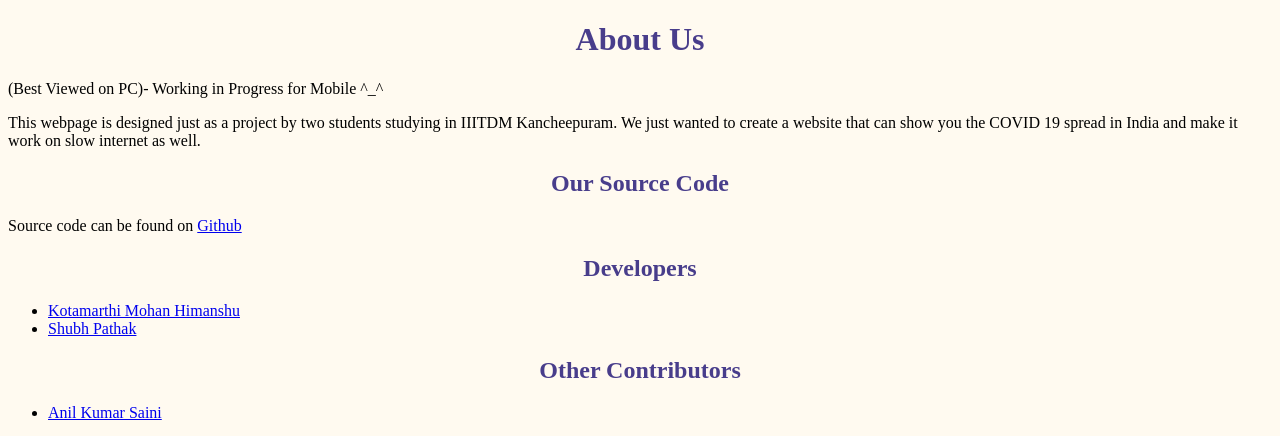
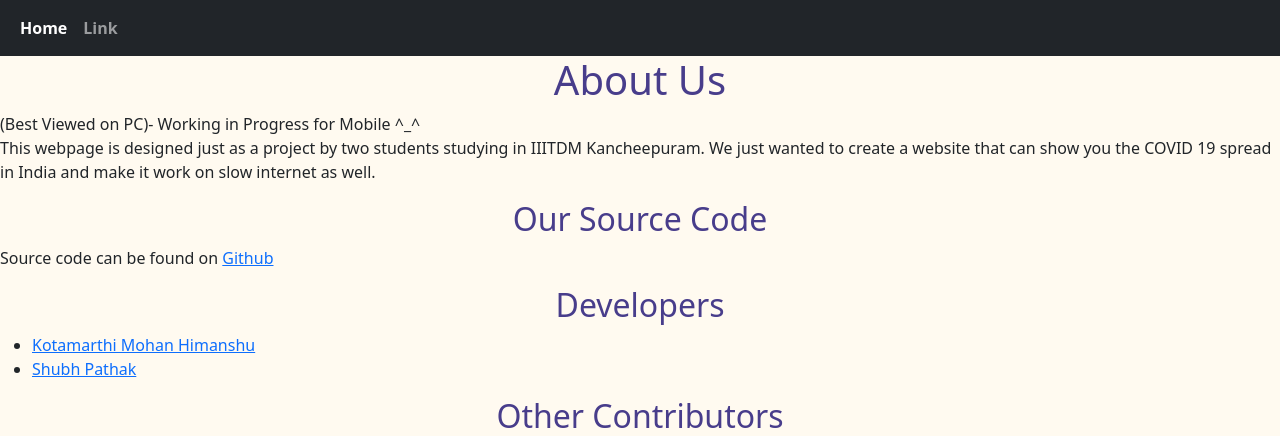
Before and after one commit to anonshubh/covid19-india, a Django app: page /about/ in a window 1280 px wide. Shown: the top 436 px of the page. Run offline with Django 3.2, Linux system fonts and the light colour scheme.

Commit message:
Added NavBar

```diff
--- a/templates/base.html
+++ b/templates/base.html
@@ -1,16 +1,50 @@
 {% load static %}
-<!DOCTYPE html>
+<!doctype html>
 <html lang="en">
+    <head>
+    <!-- Required meta tags -->
+    <meta charset="utf-8">
+    <meta name="viewport" content="width=device-width, initial-scale=1">
 
-<head>
-    <meta charset="UTF-8">
-    <meta name="viewport" content="width=device-width, initial-scale=1.0">
+    <!-- Bootstrap CSS -->
+    <link href="https://cdn.jsdelivr.net/npm/bootstrap@5.0.0-beta3/dist/css/bootstrap.min.css" rel="stylesheet" integrity="sha384-eOJMYsd53ii+scO/bJGFsiCZc+5NDVN2yr8+0RDqr0Ql0h+rP48ckxlpbzKgwra6" crossorigin="anonymous">
+
+    <link rel="stylesheet" type="text/css" href="{% static 'css/style.css' %}">
     <title>{% block title %}India's fight against COVID-19{% endblock %}</title>
-    <link rel="stylesheet" type="text/css" href="{% static 'css/style.css' %}">
-</head>
+  </head>
+  <body>
 
-<body>
+    <nav class="navbar navbar-expand-lg navbar-dark bg-dark">
+        <div class="container-fluid">
+          <!-- <a class="navbar-brand" href="#">Navbar</a> -->
+          <button class="navbar-toggler" type="button" data-bs-toggle="collapse" data-bs-target="#navbarSupportedContent" aria-controls="navbarSupportedContent" aria-expanded="false" aria-label="Toggle navigation">
+            <span class="navbar-toggler-icon"></span>
+          </button>
+          <div class="collapse navbar-collapse" id="navbarSupportedContent">
+            <ul class="navbar-nav me-auto mb-2 mb-lg-0">
+              <li class="nav-item">
+                <a class="nav-link active" aria-current="page" href="#">Home</a>
+              </li>
+              <li class="nav-item">
+                <a class="nav-link" href="#">Link</a>
+              </li>
+          </div>
+        </div>
+      </nav>
+
     {% block content %}{% endblock %}
+
+    <!-- Optional JavaScript; choose one of the two! -->
+
+    <!-- Option 1: Bootstrap Bundle with Popper -->
+    <script src="https://cdn.jsdelivr.net/npm/bootstrap@5.0.0-beta3/dist/js/bootstrap.bundle.min.js" integrity="sha384-JEW9xMcG8R+pH31jmWH6WWP0WintQrMb4s7ZOdauHnUtxwoG2vI5DkLtS3qm9Ekf" crossorigin="anonymous"></script>
+
+    <!-- Option 2: Separate Popper and Bootstrap JS -->
+    <!--
+    <script src="https://cdn.jsdelivr.net/npm/@popperjs/core@2.9.1/dist/umd/popper.min.js" integrity="sha384-SR1sx49pcuLnqZUnnPwx6FCym0wLsk5JZuNx2bPPENzswTNFaQU1RDvt3wT4gWFG" crossorigin="anonymous"></script>
+    <script src="https://cdn.jsdelivr.net/npm/bootstrap@5.0.0-beta3/dist/js/bootstrap.min.js" integrity="sha384-j0CNLUeiqtyaRmlzUHCPZ+Gy5fQu0dQ6eZ/xAww941Ai1SxSY+0EQqNXNE6DZiVc" crossorigin="anonymous"></script>
+    -->
+
     <!-- Global site tag (gtag.js) - Google Analytics -->
     <script async src="https://www.googletagmanager.com/gtag/js?id=UA-171243169-1"></script>
     <script>
@@ -19,6 +53,5 @@
         gtag('js', new Date());
         gtag('config', 'UA-171243169-1');
     </script>
-</body>
-
+  </body>
 </html>
```
Also changed, not shown: 1 other file.
